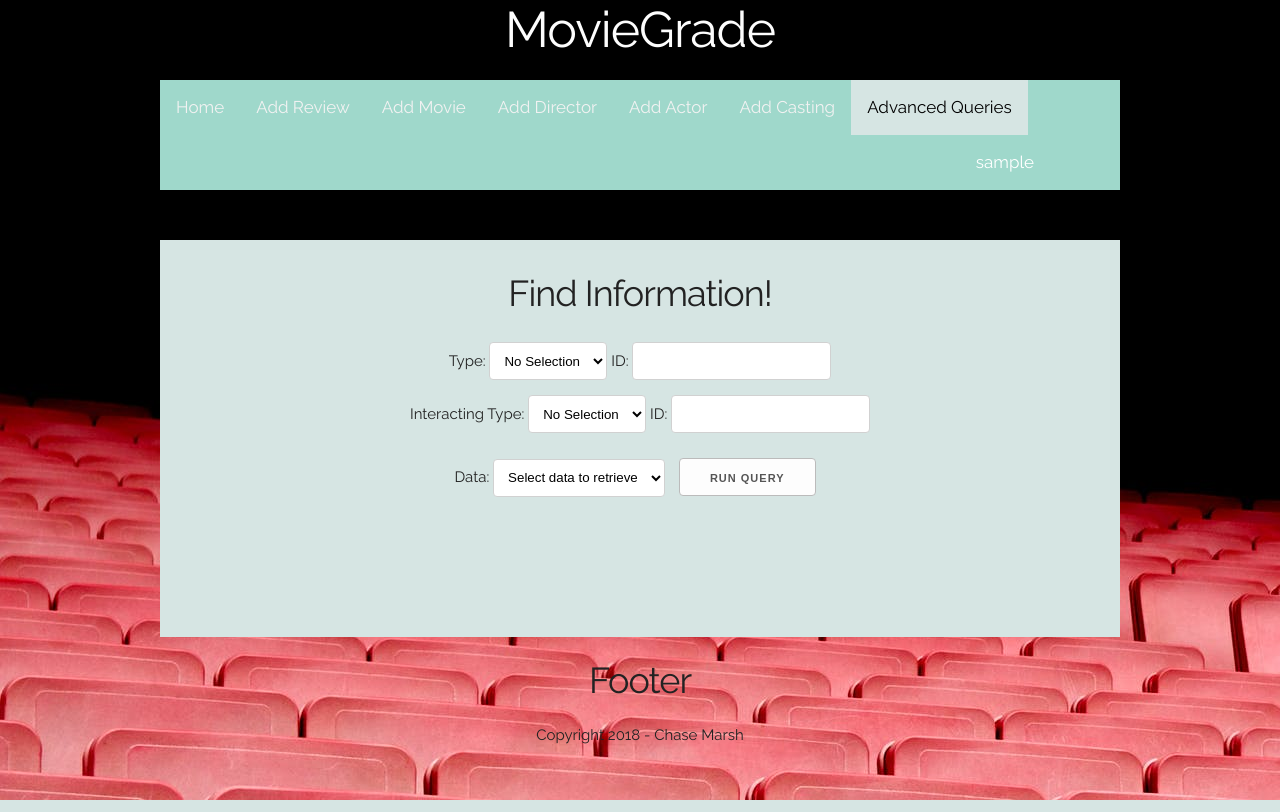
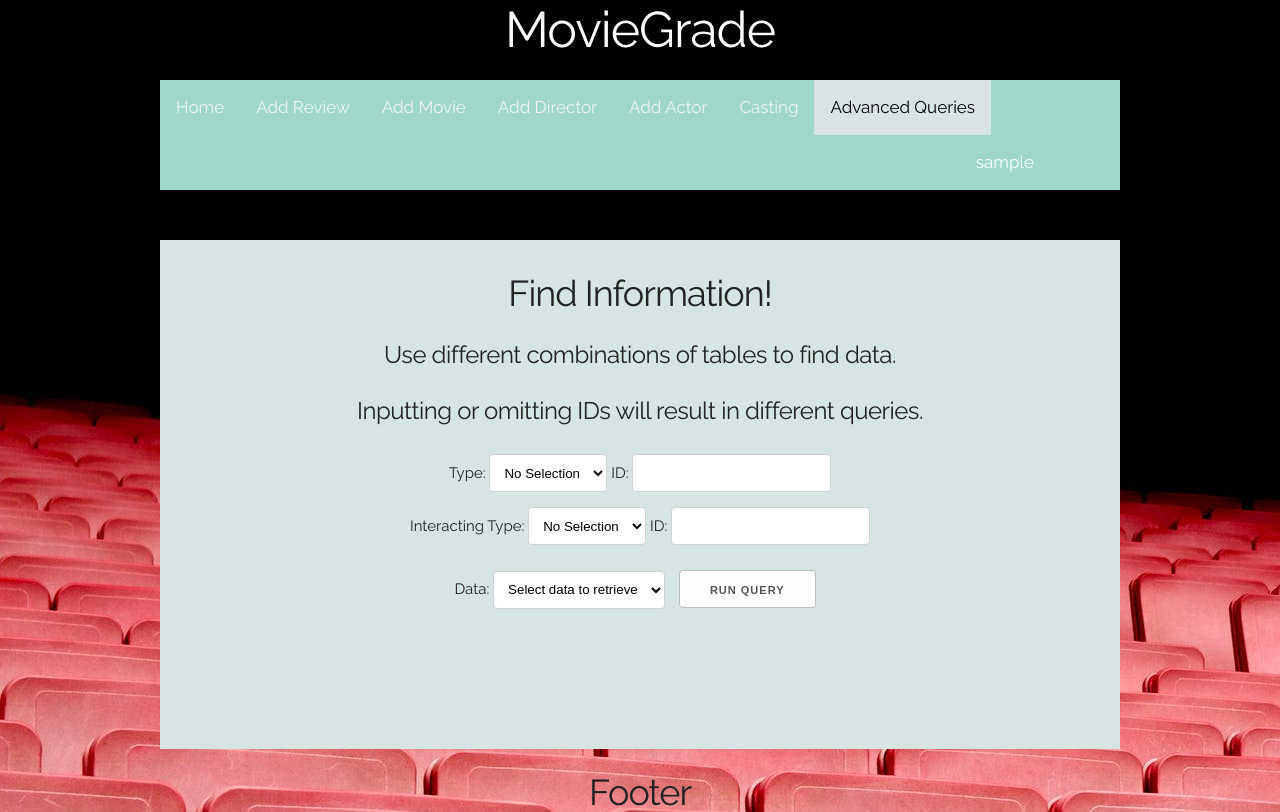
Before and after one commit to camarsh7/moviegrade, a PHP site: page /advancedQueries.php in a window 1280 px wide. Shown: the top 812 px of the page. Run offline with PHP 8.4, Linux system fonts and the light colour scheme; the visitor is signed in with stand-in values (Sample User, id 1).

Commit message:
final touches hopefully

```diff
--- a/addactor.php
+++ b/addactor.php
@@ -26,7 +26,7 @@
 			<a href="addmovie.php">Add Movie</a>
 			<a href="adddirector.php">Add Director</a>
 			<a class="active" href="">Add Actor</a>
-      <a href="addcasting.php">Add Casting</a>
+      <a href="addcasting.php">Casting</a>
       <a href="advancedQueries.php">Advanced Queries</a>
 			<div class="dropdown">
 				<div class="dropbtn"><?php Print "$user" ?></div>
--- a/addcasting.php
+++ b/addcasting.php
@@ -26,7 +26,7 @@
 			<a href="addmovie.php">Add Movie</a>
 			<a href="adddirector.php">Add Director</a>
       <a href="addactor.php">Add Actor</a>
-			<a class="active" href="">Add Casting</a>
+			<a class="active" href="">Casting</a>
       <a href="advancedQueries.php">Advanced Queries</a>
 			<div class="dropdown">
 				<div class="dropbtn"><?php Print "$user" ?></div>
--- a/adddirector.php
+++ b/adddirector.php
@@ -26,7 +26,7 @@
 			<a href="addmovie.php">Add Movie</a>
 			<a class="active" href="">Add Director</a>
 			<a href="addactor.php">Add Actor</a>
-      <a href="addcasting.php">Add Casting</a>
+      <a href="addcasting.php">Casting</a>
       <a href="advancedQueries.php">Advanced Queries</a>
 			<div class="dropdown">
 				<div class="dropbtn"><?php Print "$user" ?></div>
--- a/addmovie.php
+++ b/addmovie.php
@@ -26,7 +26,7 @@
 			<a class="active" href="">Add Movie</a>
 			<a href="adddirector.php">Add Director</a>
 			<a href="addactor.php">Add Actor</a>
-      <a href="addcasting.php">Add Casting</a>
+      <a href="addcasting.php">Casting</a>
       <a href="advancedQueries.php">Advanced Queries</a>
 			<div class="dropdown">
 				<div class="dropbtn"><?php Print "$user" ?></div>
--- a/addreview.php
+++ b/addreview.php
@@ -26,7 +26,7 @@
 			<a href="addmovie.php">Add Movie</a>
 			<a href="adddirector.php">Add Director</a>
 			<a href="addactor.php">Add Actor</a>
-      <a href="addcasting.php">Add Casting</a>
+      <a href="addcasting.php">Casting</a>
       <a href="advancedQueries.php">Advanced Queries</a>
 			<div class="dropdown">
 				<div class="dropbtn"><?php Print "$user" ?></div>
--- a/advancedQueries.php
+++ b/advancedQueries.php
@@ -378,7 +378,7 @@
 			<a href="addmovie.php">Add Movie</a>
 			<a href="adddirector.php">Add Director</a>
 			<a href="addactor.php">Add Actor</a>
-      <a href="addcasting.php">Add Casting</a>
+      <a href="addcasting.php">Casting</a>
       <a class="active" href="">Advanced Queries</a>
 			<div class="dropdown">
 				<div class="dropbtn"><?php Print "$user" ?></div>
@@ -393,6 +393,8 @@
 		<div class="u-full-width-dark">
 			<div class="container">
 				<h3 align="center">Find Information!</h3>
+        <h5 align="center">Use different combinations of tables to find data.</h5>
+        <h5 align="center">Inputting or omitting IDs will result in different queries.</h5>
 				<table class="u-full-width">
           <div align = "center">
             <form align = "center" action="advancedQueries.php" method="POST">
@@ -449,7 +451,7 @@
                 $query = mysqli_query($link, buildQuery($init_type, $init_id, $inter_type, $inter_id, $retrieve));
 
                 echo "<table class='u-full-width'>";
-                echo "<tr><td style='font-weight:bold'>" . "Director ID" . "</td><td style='font-weight:bold'>" . "Director Name" . "</td><tr>";
+                echo "<tr><td style='font-weight:bold'>" . $retrieve . "</td><tr>";
                 while($row = mysqli_fetch_array($query)){
                   echo "<tr><td>" . $row[0] . "</td><td> " . $row[1] . "</td><td>" . $row[2] . "</td></tr>";
                 }
```
